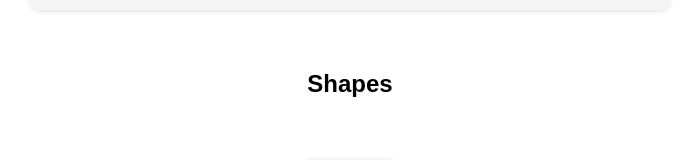
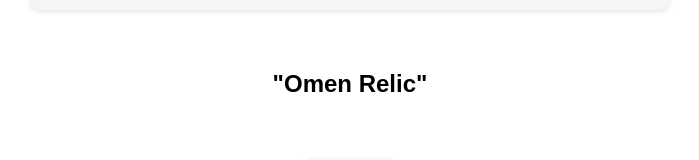
Before and after one commit to zer0jek/board-creator-coop-td, a plain HTML site: page index.html in a window 1280 px wide. Shown: the part 932-1092 px from the top of the page, without its empty margins (290-989 px from the left). Drawn offline with nearby package versions, Linux system fonts and the light colour scheme.

Commit message:
Update index.html

```diff
--- a/index.html
+++ b/index.html
@@ -201,7 +201,7 @@
     <h2>Available Units</h2>
     <div class="units-container" id="units-container"></div>
 
-    <h2>Shapes</h2>
+    <h2>"Omen Relic"</h2>
     <div class="shapes-container" id="shapes-container">
         <div class="shape-option" onclick="selectShape('relic')">
             <img src="relic.png" alt="Relic">
```
